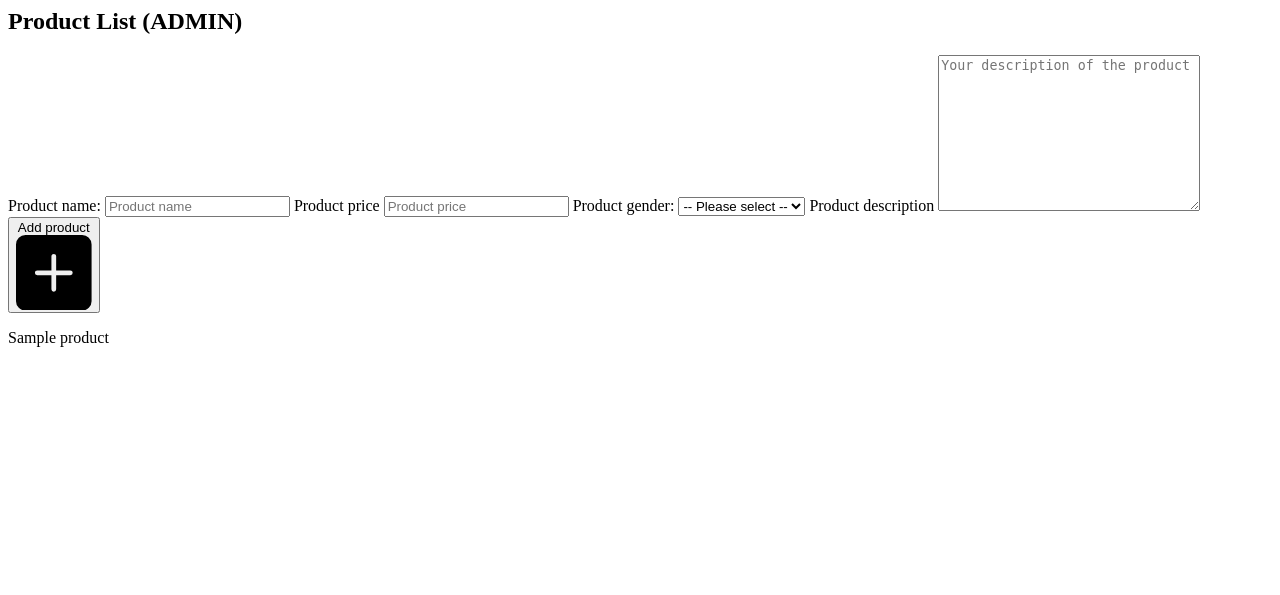
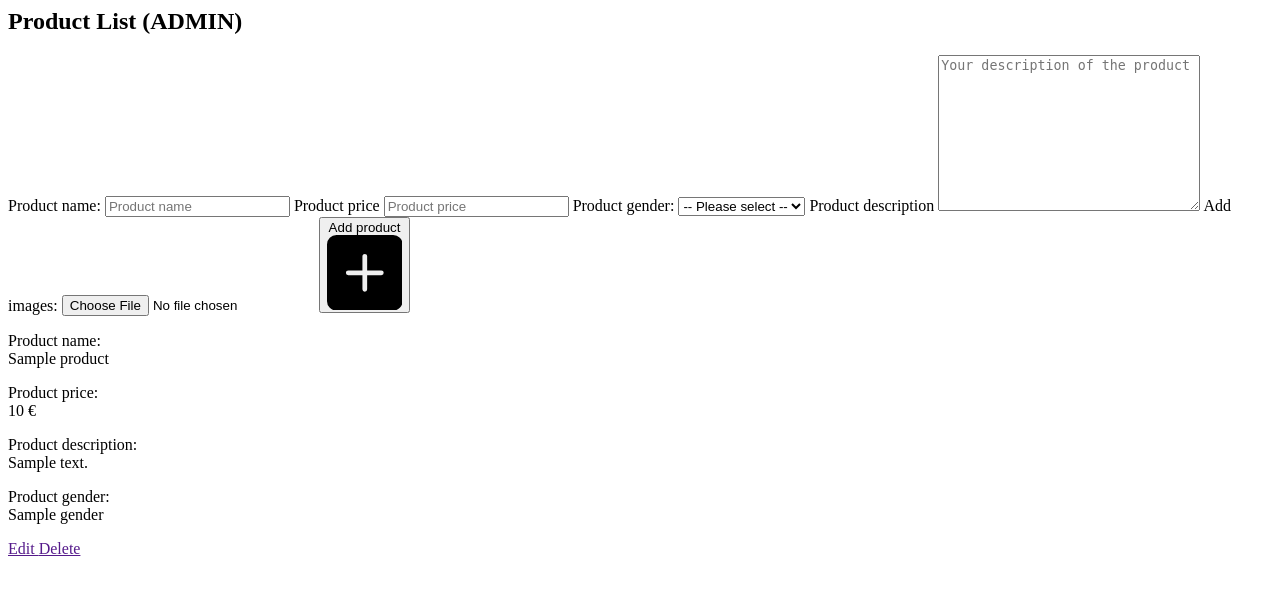
Before and after one commit to haod98/web-shop, a PHP site: template resources/views/templates/product/overview.php in a window 1280 px wide. Shown: the top 595 px of the page. Run offline with PHP 8.4, Linux system fonts and the light colour scheme; the template is opened without the code that fills it: most values are stand-ins (such as "Sample title", 1, 10 or a date in 2020); some libraries are stand-ins or nearby versions.

Commit message:
Add product overview as admin

```diff
--- a/app/Controllers/ProductController.php
+++ b/app/Controllers/ProductController.php
@@ -35,6 +35,7 @@ class ProductController
     {
         $validator = new Validator();
         $validator->letters($_POST['name'], required: true, max: 255, min: 2, label: "Product name");
+        $validator->int((int)[$_POST['price']]);
 
         $errors = $validator->getErrors();
 
--- a/core/Bootloader.php
+++ b/core/Bootloader.php
@@ -37,7 +37,6 @@ class Bootloader
              */
             $router = new Router();
             $router->route();
-
         } catch (\Exception $exception) {
             /**
              * Ist innerhalb des try-Blocks eine Exception aufgetreten (auch innerhalb von Funktionen, die in dem Block
@@ -81,5 +80,4 @@ class Bootloader
             error_reporting(E_ALL);
         }
     }
-
 }
--- a/public/index.php
+++ b/public/index.php
@@ -1,4 +1,5 @@
 <?php
+
 /**
  * Diese Datei ist der Startpunkt der gesamten Anwendung. Sie startet das Routing und ermöglicht dadurch das Laden von
  * Controllern.
--- a/resources/scss/_base.scss
+++ b/resources/scss/_base.scss
@@ -6,6 +6,8 @@ $default_fz: 16px;
 $bg-primary: #fff5de;
 $primary: #b63838;
 $success: #4bb543;
+$edit: #0275d8;
+$danger: #d9534f;
 
 // Media Query (Display widths)
 $medium-width: 768px;
--- a/resources/scss/templates/_form.scss
+++ b/resources/scss/templates/_form.scss
@@ -21,7 +21,7 @@
 }
 .form-container {
     @include mixin.flex($justify: center);
-    margin-top: 20px;
+    margin: 20px 0 20px;
 
     .form {
         @include mixin.flex(column);
--- a/resources/views/templates/product/overview.php
+++ b/resources/views/templates/product/overview.php
@@ -1,6 +1,6 @@
-<h2 class="align-center">Product List (ADMIN)</h1>
+<h2 class="align-center">Product List (ADMIN)</h2>
 <div class="form-container">
-        <form action="<?php echo BASE_URL ?>/products/add" class="form" method="POST">
+    <form action="<?php echo BASE_URL ?>/products/add" class="form" method="POST" enctype="multipart/form-data">
         <label class="form__label" for="product">Product name:</label>
         <input class="form__input" type="text" id="product" name="name" placeholder="Product name">
 
@@ -17,6 +17,9 @@
         <label for="description">Product description</label>
         <textarea name="description" id="description" cols="30" rows="10" class="form__textarea" placeholder="Your description of the product"></textarea>
 
+        <label for="images">Add images:</label>
+        <input type="file" name="images" id="images">
+
         <button class="btn btn--add add-product-container__btn">Add product
             <svg xmlns="http://www.w3.org/2000/svg" class="bi bi-plus-square-fill plus-icon" viewBox="0 0 16 16">
                 <path d="M2 0a2 2 0 0 0-2 2v12a2 2 0 0 0 2 2h12a2 2 0 0 0 2-2V2a2 2 0 0 0-2-2H2zm6.5 4.5v3h3a.5.5 0 0 1 0 1h-3v3a.5.5 0 0 1-1 0v-3h-3a.5.5 0 0 1 0-1h3v-3a.5.5 0 0 1 1 0z" />
@@ -24,7 +27,21 @@
         </button>
     </form>
 </div>
+<div class="product-list-container">
     <?php foreach ($products as $product) : ?>
-
-        <p><?php echo $product->name ?></p>
+        <div class="product-container">
+            <p><span class="bold">Product name: </span><br><?php echo $product->name ?></p>
+            <p><span class="bold">Product price: </span><br><?php echo $product->price ?> €</p>
+            <p><span class="bold">Product description: </span><br><?php echo $product->description ?></p>
+            <p>
+                <span class="bold">Product gender: </span><br><?php echo $product->gender ?>
+            </p>
+            <a href="" class="link-reset btn btn--edit">
+                Edit
+            </a>
+            <a href="" class="link-reset btn btn--delete">
+                Delete
+            </a>
+        </div>
     <?php endforeach; ?>
+</div>
```
Also changed, not shown: resources/scss/style.scss (+32 -10 lines), resources/scss/templates/_productListOverview.scss (+12 -0 lines). Lines whose indentation alone changed are shown as unchanged.
